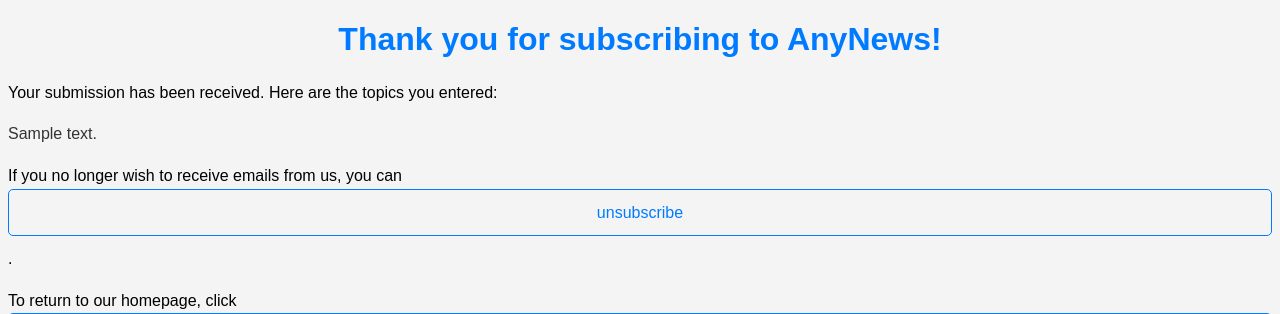
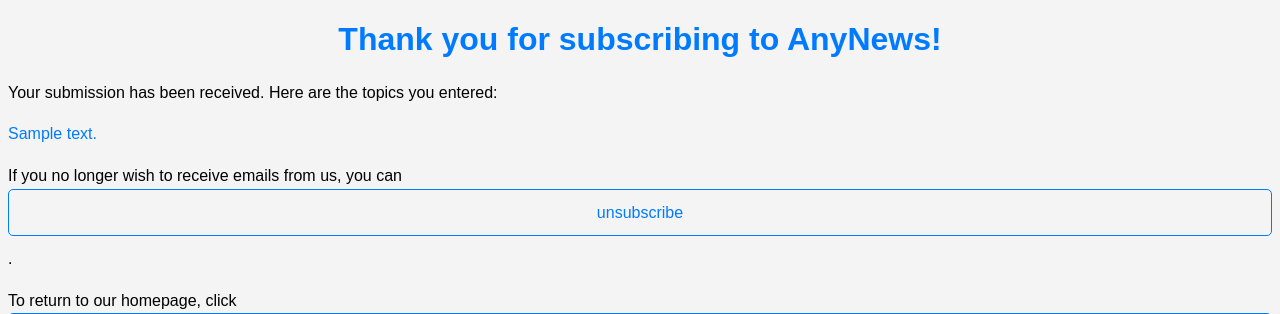
Before and after one commit to Chuck919/HACKKU24, a Flask app: template templates/email_content.html in a window 1280 px wide. Shown: the top 314 px of the page. Run offline with Flask 3, Linux system fonts and the light colour scheme; the template is opened without the code that fills it: most values are stand-ins (such as "Sample title", 1, 10 or a date in 2020).

Commit message:
making it look better

```diff
--- a/templates/email_content.html
+++ b/templates/email_content.html
@@ -9,7 +9,7 @@
 <body>
     <h1 style="color: #007bff;">Thank you for subscribing to AnyNews!</h1>
     <p style="color: black;"> Your submission has been received. Here are the topics you entered:</p>
-    <p>{{ text }}</p>
+    <p style="color: #007bff;">{{ text }}</p>
     <p style="color: black;">If you no longer wish to receive emails from us, you can <a href="{{ unsubscribe_link }}">unsubscribe</a>.</p>
     <p style="color: black;">To return to our homepage, click <a href="{{ homepage_link }}">here</a>.</p>
 </body>
```
